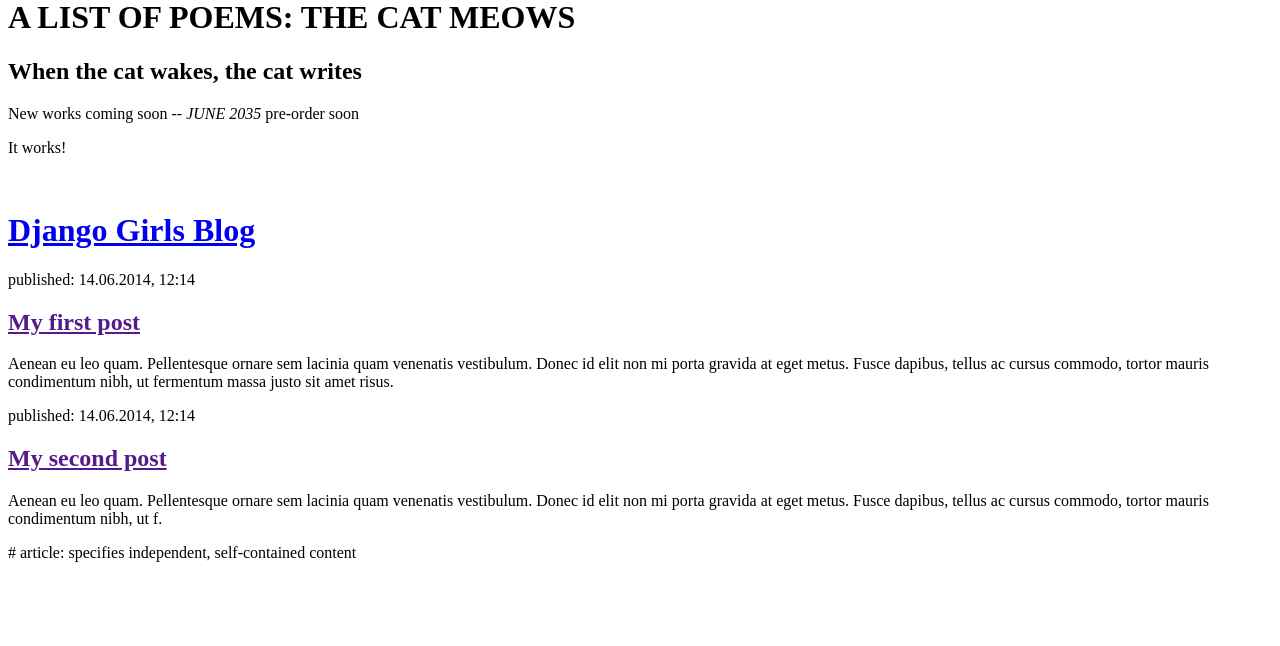
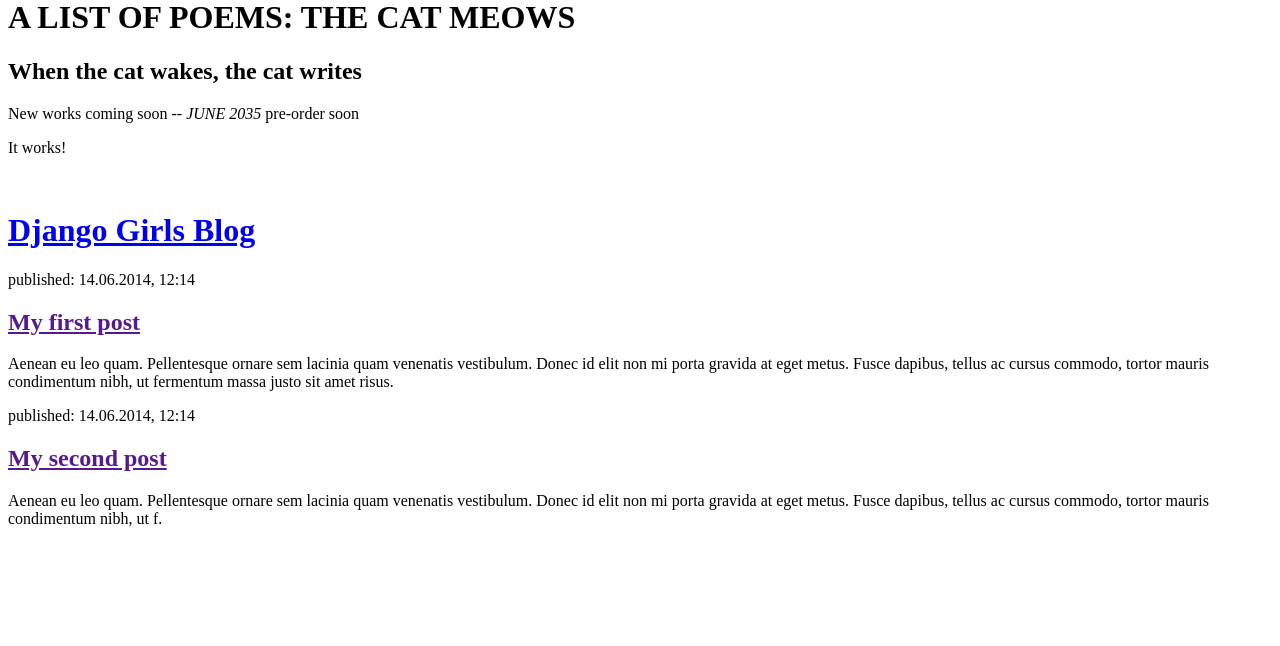
Before and after one commit to carduelis5/my-first-blog, a Django app: page / in a window 1280 px wide. Shown: the part 22-668 px from the top of the page. Run offline with Django 3.2, Linux system fonts and the light colour scheme.

Commit message:
Attempt to merge remote changes

```diff
--- a/blog/templates/blog/post_list.html
+++ b/blog/templates/blog/post_list.html
@@ -26,5 +26,3 @@
         </article>
     </body>
 </html>
-
-# article: specifies independent, self-contained content
```
